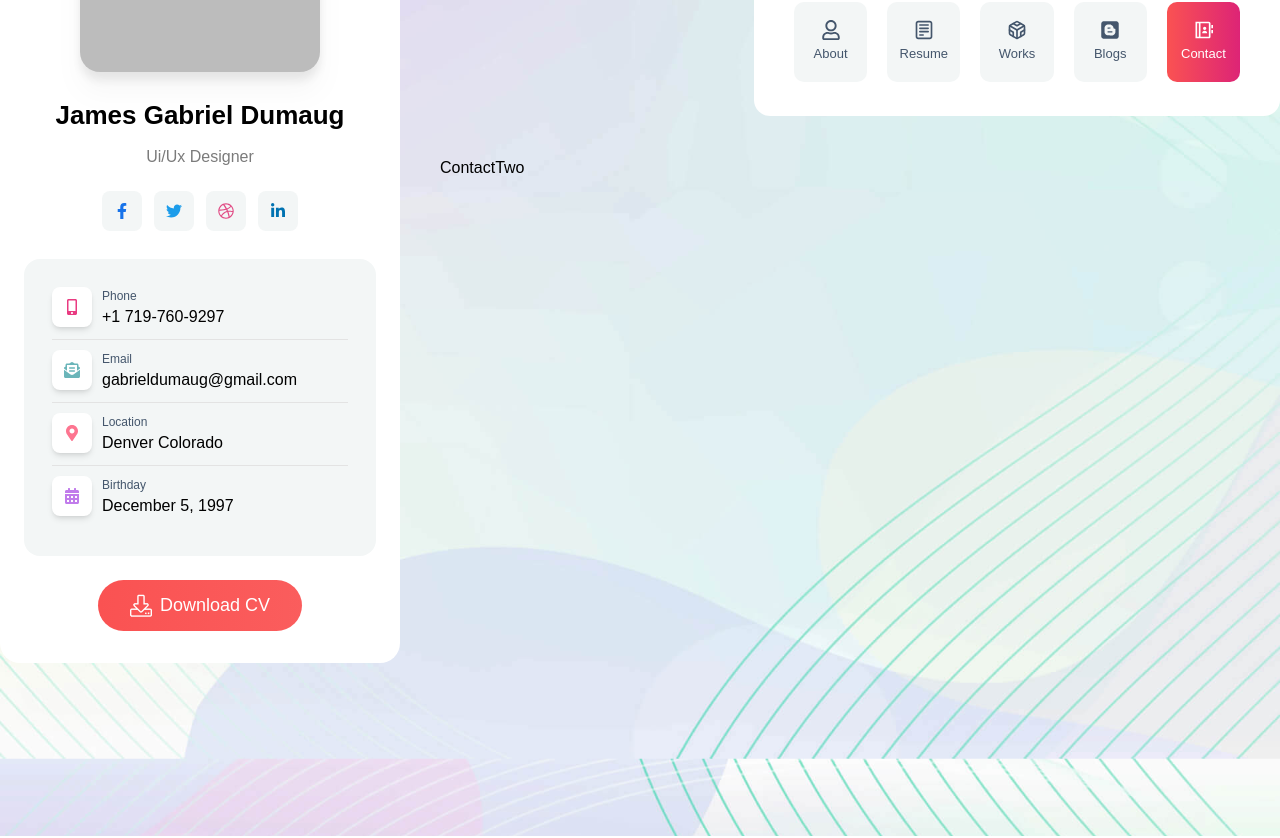
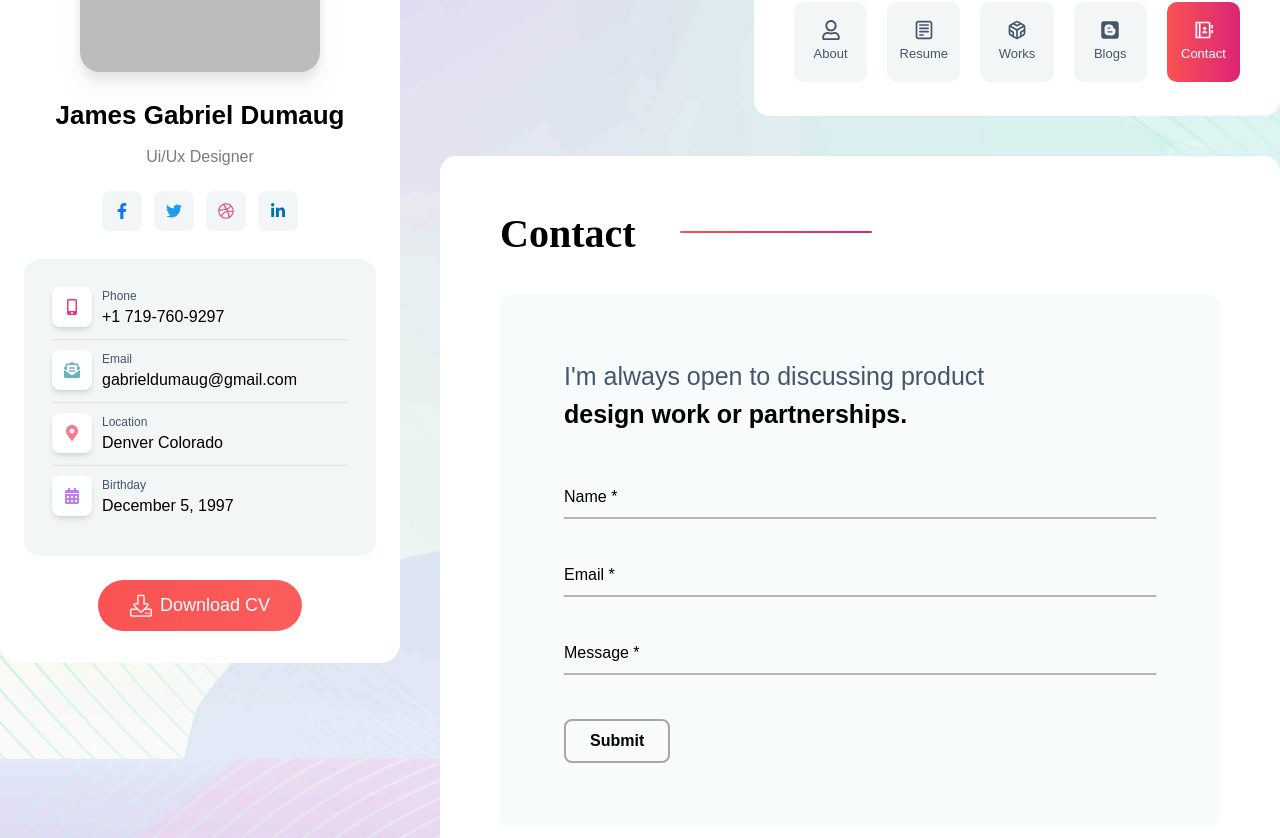
Before and after one commit to jgsamaaa/portfolio, a React (Create React App) app: page /contact in a window 1280 px wide. Shown: the part 368-1206 px from the top of the page. Built offline with nearby package versions, Linux system fonts and the light colour scheme.

Commit message:
Contact section done

```diff
--- /dev/null
+++ b/src/Pages/Contact/CommonContact.jsx
@@ -0,0 +1,146 @@
+import React, { useRef } from 'react';
+import emailjs from '@emailjs/browser';
+import { toast, ToastContainer } from 'react-toastify';
+import 'react-toastify/dist/ReactToastify.css';
+
+const CommonContact = ({ condition }) => {
+  const form = useRef();
+
+  // use Email js for recive message
+
+  const sendEmail = (e) => {
+    e.preventDefault();
+    emailjs
+      .sendForm(
+        'service_n4mkhz9',
+        'template_ugoztxr',
+        form.current,
+        'user_vYmDSd9PwIuRXUQEDjYwN'
+      )
+      .then(
+        (result) => {
+          toast.success('Message Sent successfully!', {
+            position: 'top-right',
+            autoClose: 5000,
+            hideProgressBar: false,
+            closeOnClick: true,
+            pauseOnHover: true,
+            draggable: true,
+            progress: undefined,
+          });
+          document.getElementById('myForm').reset();
+        },
+        (error) => {
+          toast.error('Ops Message not Sent!', {
+            position: 'top-right',
+            autoClose: 5000,
+            hideProgressBar: false,
+            closeOnClick: true,
+            pauseOnHover: true,
+            draggable: true,
+            progress: undefined,
+          });
+        }
+      );
+  };
+
+  return (
+    <div
+      data-aos="fade"
+      className={`${
+        condition
+          ? 'mx-4 md:mx-[60px] p-4 md:p-16 dark:border-[#212425] dark:border-2'
+          : '  dark:border-[#212425] dark:border-2 mb-16  md:p-[48px]  p-4  '
+      } bg-color-810 rounded-xl dark:bg-[#111111] mb-[30px] md:mb-[60px]`}
+    >
+      <h3 className="text-4xl ">
+        <span className="text-gray-lite dark:text-[#A6A6A6] ">
+          I'm always open to discussing product
+        </span>
+        <br />
+        <span className="font-semibold dark:text-white">
+          design work or partnerships.
+        </span>
+      </h3>
+
+      {/* Form Start */}
+      <form id="myForm" ref={form} onSubmit={sendEmail}>
+        <div className="relative  z-0 w-full mt-[40px] mb-8 group">
+          <input
+            type="text"
+            name="name"
+            className="block autofill:bg-transparent py-2.5 px-0 w-full text-sm text-gray-lite bg-transparent border-0 border-b-[2px] border-[#B5B5B5] appearance-none dark:text-white dark:border-[#333333] dark:focus:border-[#FF6464] focus:outline-none focus:ring-0 focus:border-[#FF6464] peer"
+            placeholder=" "
+            required
+          />
+          <label
+            htmlFor="name"
+            className="peer-focus:font-medium absolute text-sm text-gray-500 dark:text-color-910 duration-300 transform -translate-y-6 scale-75 top-3 -z-10 origin-[0] peer-focus:left-0 peer-focus:text-[#FF6464] peer-focus:dark:text-[#FF6464] peer-placeholder-shown:scale-100 peer-placeholder-shown:translate-y-0 peer-focus:scale-75 peer-focus:-translate-y-8"
+          >
+            Name *
+          </label>
+        </div>
+        <div className="relative z-0 w-full mb-8 group">
+          <input
+            type="email"
+            name="user_email"
+            className="block autofill:text-red-900 needed py-2.5 px-0 w-full text-sm text-gray-lite bg-transparent border-0 border-b-[2px] border-[#B5B5B5] appearance-none dark:text-white dark:border-[#333333] dark:focus:border-[#FF6464] focus:outline-none focus:ring-0 focus:border-[#5185D4] peer"
+            placeholder=" "
+            id="user_email"
+            required
+          />
+          <label
+            htmlFor="user_email"
+            className="peer-focus:font-medium absolute text-sm text-gray-500 dark:text-color-910 duration-300 transform -translate-y-6 scale-75 top-3 -z-10 origin-[0] peer-focus:left-0 peer-focus:text-[#5185D4] peer-focus:dark:text-[#FF6464] peer-placeholder-shown:scale-100 peer-placeholder-shown:translate-y-0 peer-focus:scale-75 peer-focus:-translate-y-8"
+          >
+            Email *
+          </label>
+        </div>
+        <div className="relative z-0 w-full mb-8 group">
+          <input
+            type="text"
+            name="message"
+            className="block autofill:bg-yellow-200 py-2.5 px-0 w-full text-sm text-gray-lite bg-transparent border-0 border-b-[2px] border-[#B5B5B5] appearance-none dark:text-white dark:border-[#333333] dark:focus:border-[#FF6464] focus:outline-none focus:ring-0 focus:border-[#CA56F2] peer"
+            placeholder=" "
+            id="message"
+            required
+          />
+          <label
+            htmlFor="message"
+            className="peer-focus:font-medium absolute text-sm text-gray-500 dark:text-color-910 duration-300 transform -translate-y-6 scale-75 top-3 -z-10 origin-[0] peer-focus:left-0 peer-focus:text-[#CA56F2] peer-focus:dark:text-[#FF6464] peer-placeholder-shown:scale-100 peer-placeholder-shown:translate-y-0 peer-focus:scale-75 peer-focus:-translate-y-8"
+          >
+            Message *
+          </label>
+        </div>
+
+        <div className="transition-all duration-300  ease-in-out inline-block hover:bg-gradient-to-r from-[#FA5252] to-[#DD2476] rounded-lg  mt-3">
+          <input
+            type="submit"
+            className=" transition ease-in duration-200 font-semibold cursor-pointer border-color-910   hover:border-transparent px-6  py-2 rounded-lg border-[2px]  hover:text-white   dark:text-white "
+            value="Submit"
+          />
+        </div>
+
+        {/* ToastContainer use here */}
+
+        <ToastContainer
+          position="top-right"
+          autoClose={5000}
+          hideProgressBar={false}
+          newestOnTop={false}
+          closeOnClick
+          rtl={false}
+          pauseOnFocusLoss
+          draggable
+          pauseOnHover
+        />
+        {/* Same as */}
+        <ToastContainer />
+      </form>
+
+      {/* Form Start */}
+    </div>
+  );
+};
+
+export default CommonContact;
--- a/src/Pages/Contact/ContactTwo.jsx
+++ b/src/Pages/Contact/ContactTwo.jsx
@@ -1,10 +1,23 @@
 import React from 'react';
+import Footer from '../../Share/Footer';
+import PageTitle from '../../Share/PageTitle';
+import CommonContact from './CommonContact';
 
 const ContactTwo = () => {
   return (
-    <div>
-      <h1>ContactTwo</h1>
-    </div>
+    <>
+      <PageTitle title="Contact"></PageTitle>
+      {/* End pagetitle */}
+
+      <div className="bg-white  lg:rounded-2xl dark:bg-[#111111]">
+        {/* Contact page title */}
+        <h2 className="after-effect after:left-60 after:top-[76px] mb-12 md:mb-[30px] pl-4 md:pl-[60px] pt-12">
+          Contact
+        </h2>
+        <CommonContact condition={true} />
+        <Footer bg={'#F8FBFB'} />
+      </div>
+    </>
   );
 };
 
```
